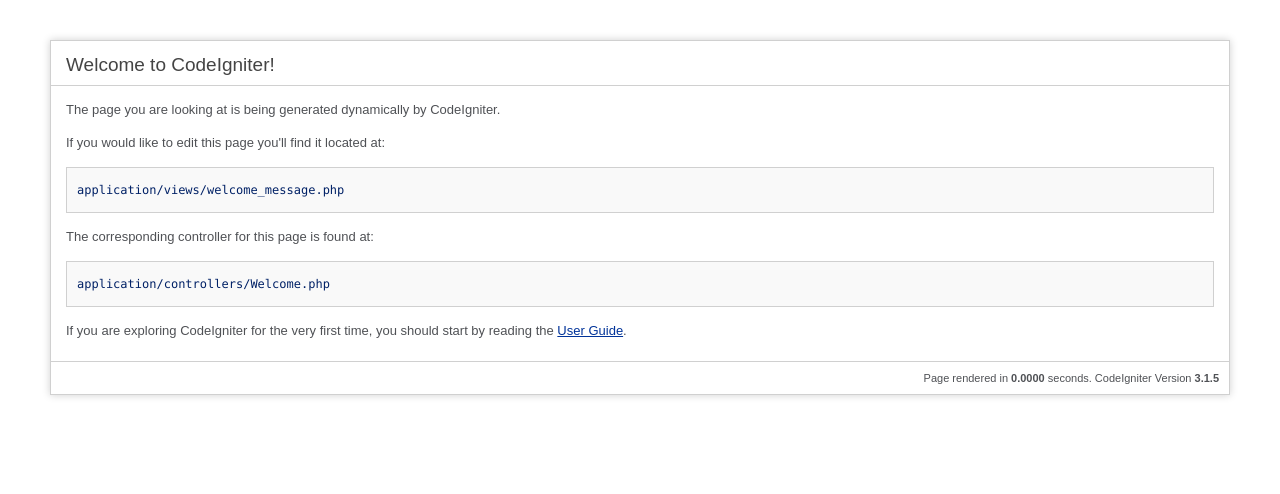
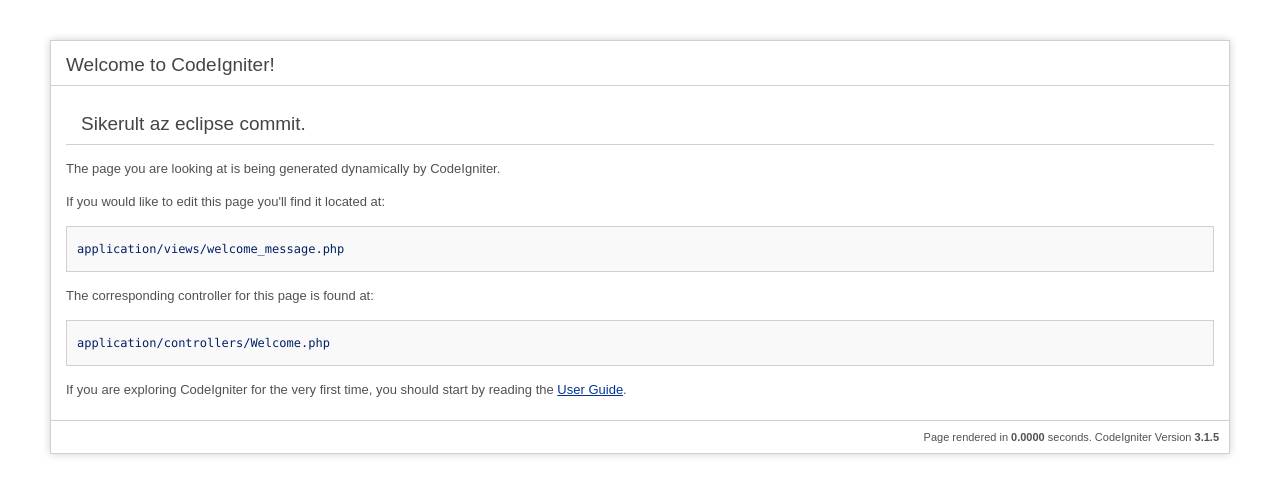
Before and after one commit to necrology27/babybook, a CodeIgniter app: page /database/ in a window 1280 px wide. Shown: the top 494 px of the page. Run offline with CodeIgniter, Linux system fonts and the light colour scheme.

Commit message:
Welcome page commit

```diff
--- a/application/views/welcome_message.php
+++ b/application/views/welcome_message.php
@@ -71,6 +71,7 @@
 	<h1>Welcome to CodeIgniter!</h1>
 
 	<div id="body">
+		<h1>Sikerult az eclipse commit.</h1>
 		<p>The page you are looking at is being generated dynamically by CodeIgniter.</p>
 
 		<p>If you would like to edit this page you'll find it located at:</p>
```
